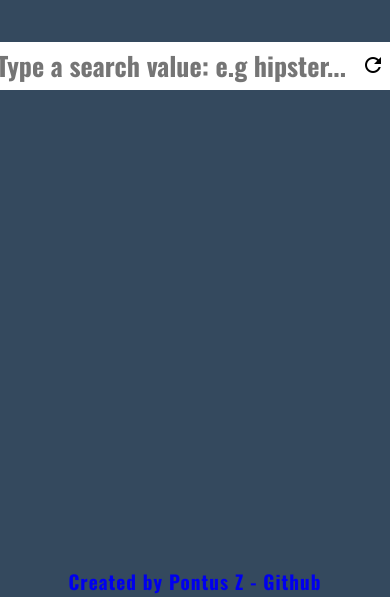
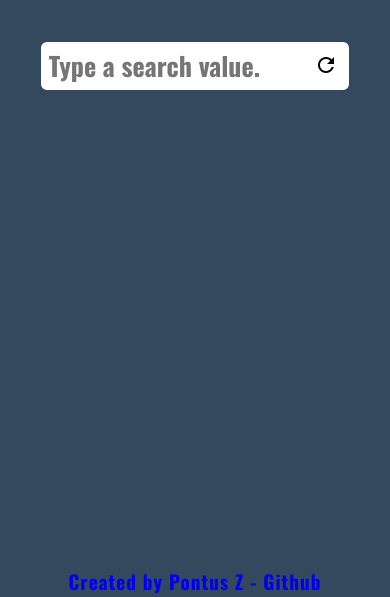
Before and after one commit to Pozee/Dad-joke-generator, a plain HTML site: page index.html in a window 390 px wide. Shown: the part 247-844 px from the top of the page. Drawn offline with nearby package versions, Linux system fonts and the light colour scheme; no server answers.

Commit message:
anpassade css och html för mobileb

```diff
--- a/index.html
+++ b/index.html
@@ -16,8 +16,10 @@
         <h1>Dad joke generator</h1>
         <p class="error-shower">error</p>
         <div class="refresh-content">
-            <input class="user-value" type="text" placeholder="Type a search value: e.g hipster...">
-            <button id="refresh"></button>
+            <input class="user-value input-big" type="text" placeholder="Type a search value: e.g hipster...">
+            <button id="refresh" class="input-big"></button>
+            <input class="user-value input-small" type="text" placeholder="Type a search value.">
+            <button id="refresh-small" class="input-small"></button>
         </div>
         <div class="container-joke">
             <p class="joke-text"></p>
--- a/style.css
+++ b/style.css
@@ -23,9 +23,9 @@ h1 {
 .content-wrap {
     min-height: 100vh;
     overflow: hidden;
- display: block;
- position: relative;
- padding-bottom: 30px;
+    display: block;
+    position: relative;
+    padding-bottom: 30px;
 }
 .container {
     display: flex;
@@ -48,6 +48,7 @@ input:focus {
 border: solid rgb(255, 92, 92) 2px;
 }
 .joke-text {
+    text-align: center;
     display: inline-block;
     padding-top: 5em;
     font-family: 'Oswald', serif;
@@ -83,7 +84,7 @@ a:hover {
     color: rgb(255, 64, 64);
     text-shadow: 2px 3px 3px rgba(0,0,0,0.5);
 }
-button {
+#refresh,#refresh-small {
     border: solid #34495e 2px;
     border: none;
     position: absolute;
@@ -92,7 +93,7 @@ button {
     width: 40px;
      height: 40px;
     border-radius: 0.3em;
-    margin-left: -50px ;
+    right: 5px;
     background-image: url(refresh.png);
     background-repeat: no-repeat;
     background-position: center;
@@ -102,6 +103,28 @@ button {
 button:active {
     background-size: 18px;
 }
+
 .refresh-content {
     position: relative;
 }
+.input-small {
+    display: none;
+}
+@media screen and (max-width: 570px) {
+   h1 {
+       text-align: center;
+   }
+input {
+    width: 12em;
+}
+.input-small {
+    display: block;
+}
+.input-big {
+    display:none;
+}
+.joke-text {
+    padding-top: 1em;
+    text-align: center;
+}
+  }
```
